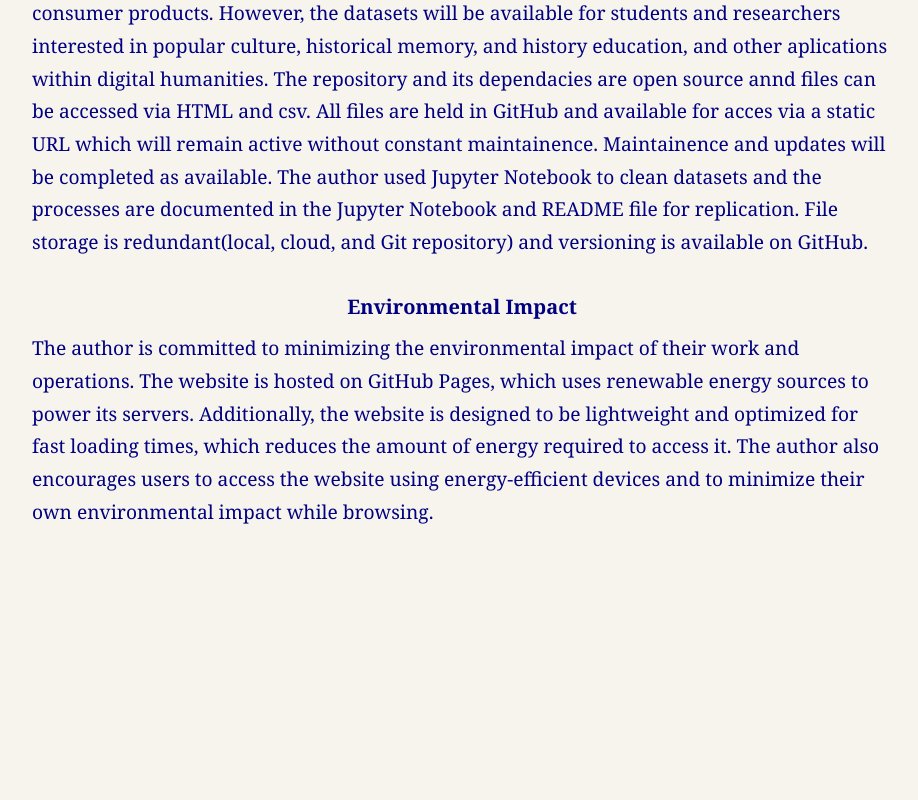
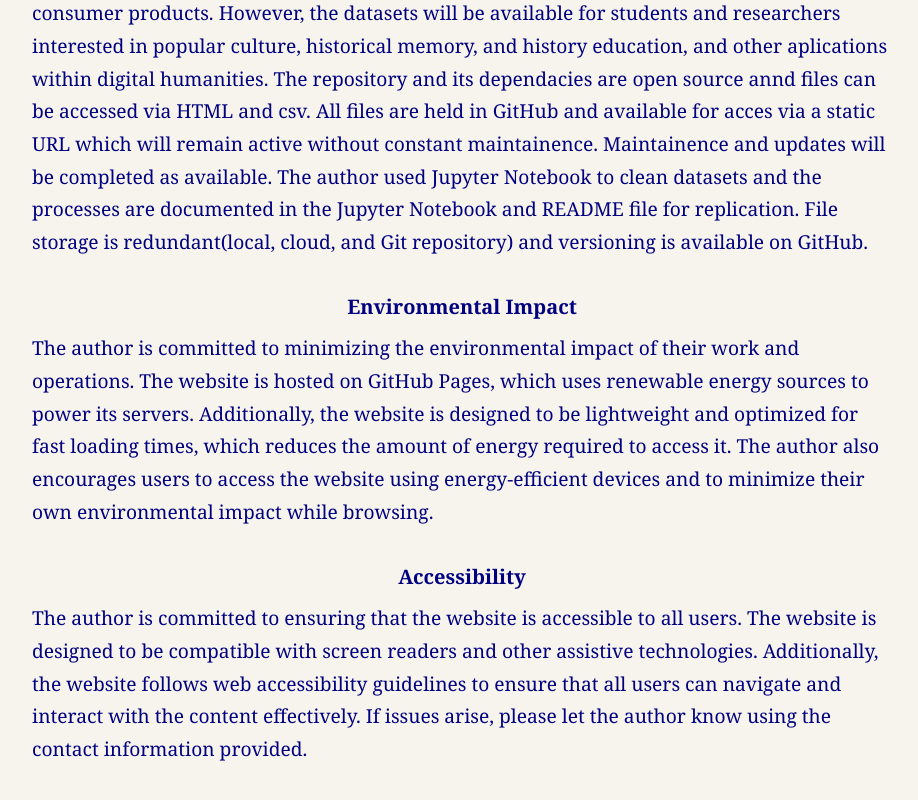
Before and after one commit to Kmann6/DH_project_webpage_pub, a plain HTML site: page sustainability.html in a window 1280 px wide. Shown: the part 631-1431 px from the top of the page, without its empty margins (178-1096 px from the left). Before the commit the page ends 1343 px from the top, so only its background shows below. Drawn offline with Linux system fonts and the light colour scheme.

Commit message:
retry centering image, update notices

```diff
--- a/sustainability.html
+++ b/sustainability.html
@@ -29,5 +29,10 @@
       <section>
         <h2>Environmental Impact</h2>
         <p>The author is committed to minimizing the environmental impact of their work and operations. The website is hosted on GitHub Pages, which uses renewable energy sources to power its servers. Additionally, the website is designed to be lightweight and optimized for fast loading times, which reduces the amount of energy required to access it. The author also encourages users to access the website using energy-efficient devices and to minimize their own environmental impact while browsing.</p>
+      </section>
+      <section>
+        <h2>Accessibility</h2>
+        <p>The author is committed to ensuring that the website is accessible to all users. The website is designed to be compatible with screen readers and other assistive technologies. Additionally, the website follows web accessibility guidelines to ensure that all users can navigate and interact with the content effectively. If issues arise, please let the author know using the contact information provided.</p>
+      </section>
     </main>
   </body>
```
Also changed, not shown: 1 other file.
